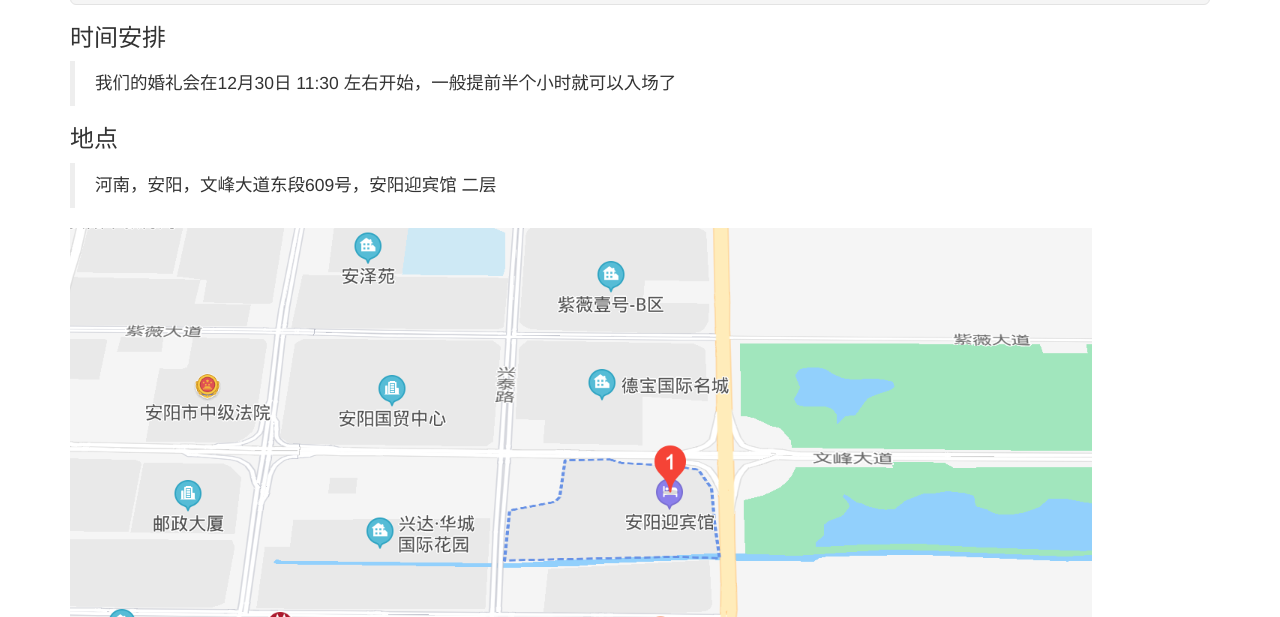
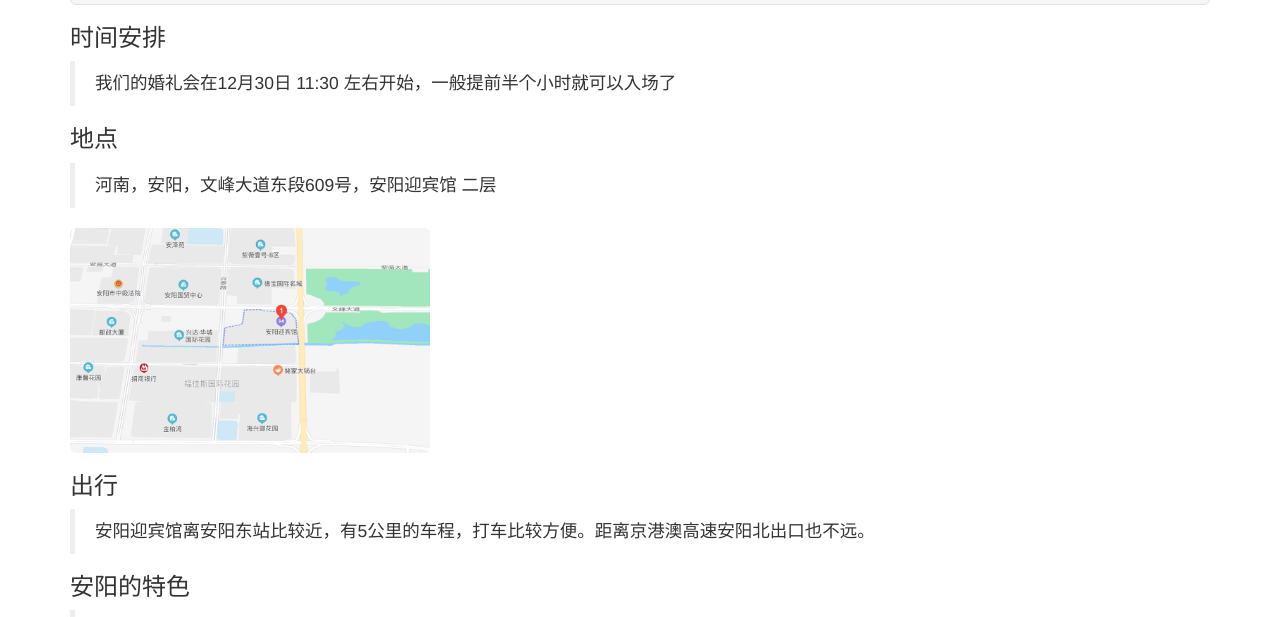
Before and after one commit to xzylyq/invitation, a plain HTML site: page index.html in a window 1280 px wide. Shown: the part 173-790 px from the top of the page. Drawn offline with nearby package versions, Linux system fonts and the light colour scheme.

Commit message:
Update index.html

```diff
--- a/index.html
+++ b/index.html
@@ -43,7 +43,7 @@
 				<p>
 					河南，安阳，文峰大道东段609号，安阳迎宾馆 二层
 				</p>
-			</blockquote><img  src="map.png" />
+			</blockquote><img  class="img-rounded"  src="map.png" alt="Cinque Terre" width="360" />
 			<h3>
 				出行
 			</h3>
```
